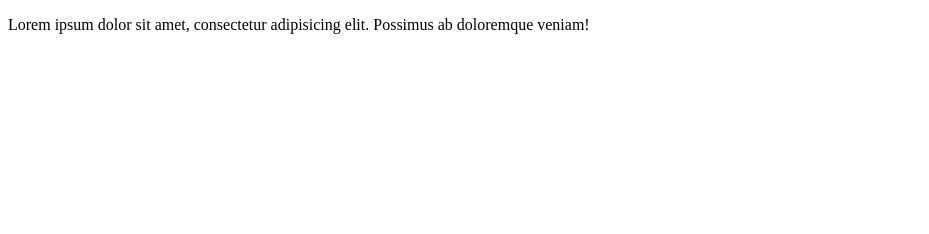
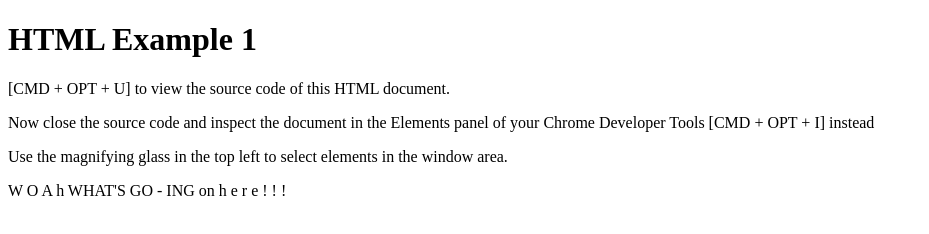
Before and after one commit to clayv1234/clayfirstsite, a plain HTML site: page index.html in a window 1280 px wide. Shown: the whole page, without its empty margins (0-929 px from the left). Drawn offline with Linux system fonts and the light colour scheme.

Commit message:
example.html

```diff
--- a/index.html
+++ b/index.html
@@ -1,12 +1,35 @@
 <!DOCTYPE html>
-<html lang="en">
+<html>
 <head>
-  <meta charset="UTF-8">
-  <meta name="viewport" content="width=device-width, initial-scale=1.0">
-  <meta http-equiv="X-UA-Compatible" content="ie=edge">
-  <title>Hello, World!</title>
+<title>HTML EXAMPLE</title>
 </head>
 <body>
-<p>Lorem ipsum dolor sit amet, consectetur adipisicing elit. Possimus ab doloremque veniam!</p>
+
+<h1>HTML Example 1</h1>
+<p>[CMD + OPT + U] to view the source code of this HTML document.</p>
+<p>Now close the source code and inspect the document in the Elements panel of your Chrome Developer Tools [CMD + OPT + I] instead</p>
+<p>Use the magnifying glass in the top left to select elements in the window area.</p>
+<p>
+  W  O  A  h
+    WHAT'S
+  GO  -  ING
+                    on
+
+
+  h   e   r   e
+              !
+        !
+  !
+</p>
+<!-- ALERT: THIS IS JUST A COMMENT -->
+
+<!--
+
+    SECRET: Developers often use comments to annotate their code.
+
+            ...or complain about their bosses. They aren't rendered on the page.
+            So only people who view the source code get to see them. Fun!
+
+-->
 </body>
 </html>
```
Also changed, not shown: example.html (added), 1 other file.
